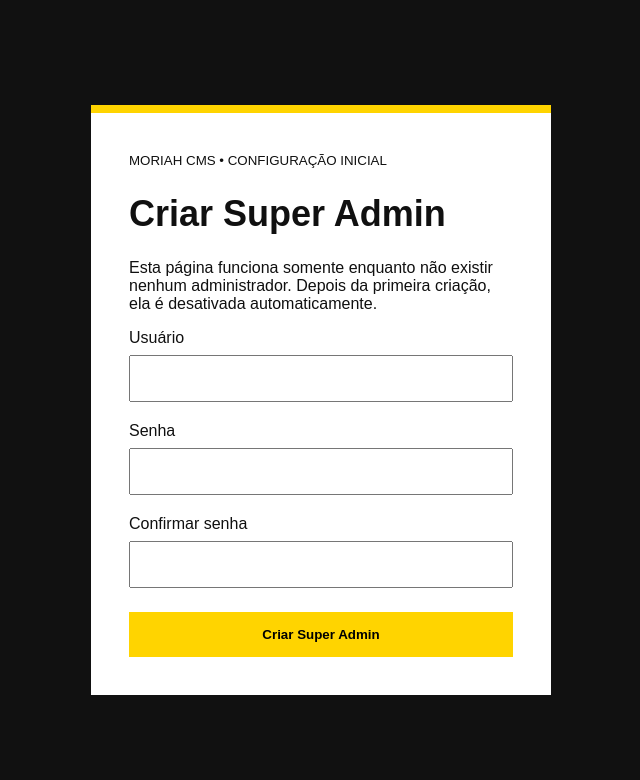
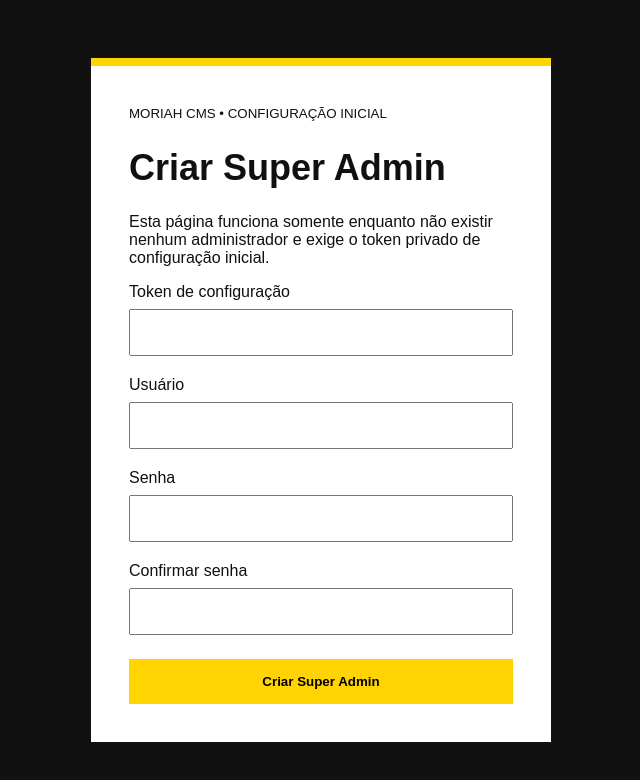
Before and after one commit to EntropiaEKaos/SiteNovoMoriah, a Next.js app: page /admin/setup in a window 1280 px wide. Shown: the top 780 px of the page, without its empty margins (319-959 px from the left). Built offline with nearby package versions, Linux system fonts and the light colour scheme; no server answers; the database is empty.

Commit message:
admin: require bootstrap token in first-run setup UI

```diff
--- a/app/admin/setup/page.tsx
+++ b/app/admin/setup/page.tsx
@@ -7,13 +7,14 @@ export const dynamic="force-dynamic";
 export default async function SuperAdminSetup({searchParams}:{searchParams:Promise<{error?:string}>}){
   if(await prisma.adminUser.count())redirect("/admin/login");
   const q=await searchParams;
-  const message=q.error==="user"?"Use de 3 a 40 caracteres: letras, números, ponto, hífen ou sublinhado.":q.error==="match"?"As senhas não coincidem.":q.error==="password"?"A senha precisa ter pelo menos 12 caracteres.":null;
+  const message=q.error==="token"?"Token de configuração inicial inválido.":q.error==="user"?"Use de 3 a 40 caracteres: letras, números, ponto, hífen ou sublinhado.":q.error==="match"?"As senhas não coincidem.":q.error==="password"?"A senha precisa ter pelo menos 12 caracteres.":q.error==="create"?"Não foi possível criar o administrador. Tente novamente.":null;
   return <main style={{minHeight:"100vh",display:"grid",placeItems:"center",background:"#111",padding:24}}>
     <form action={bootstrapSuperAdmin} style={{width:"min(460px,100%)",background:"#fff",padding:38,borderTop:"8px solid #ffd400"}}>
       <small>MORIAH CMS • CONFIGURAÇÃO INICIAL</small>
       <h1 style={{fontSize:36}}>Criar Super Admin</h1>
-      <p>Esta página funciona somente enquanto não existir nenhum administrador. Depois da primeira criação, ela é desativada automaticamente.</p>
+      <p>Esta página funciona somente enquanto não existir nenhum administrador e exige o token privado de configuração inicial.</p>
       {message&&<p style={{background:"#fee",padding:12}}>{message}</p>}
+      <label>Token de configuração<input type="password" name="bootstrapToken" required autoComplete="off" style={{width:"100%",padding:14,margin:"8px 0 20px"}}/></label>
       <label>Usuário<input name="username" required autoComplete="username" minLength={3} maxLength={40} style={{width:"100%",padding:14,margin:"8px 0 20px"}}/></label>
       <label>Senha<input type="password" name="password" required autoComplete="new-password" minLength={12} style={{width:"100%",padding:14,margin:"8px 0 20px"}}/></label>
       <label>Confirmar senha<input type="password" name="confirmation" required autoComplete="new-password" minLength={12} style={{width:"100%",padding:14,margin:"8px 0 24px"}}/></label>
```
